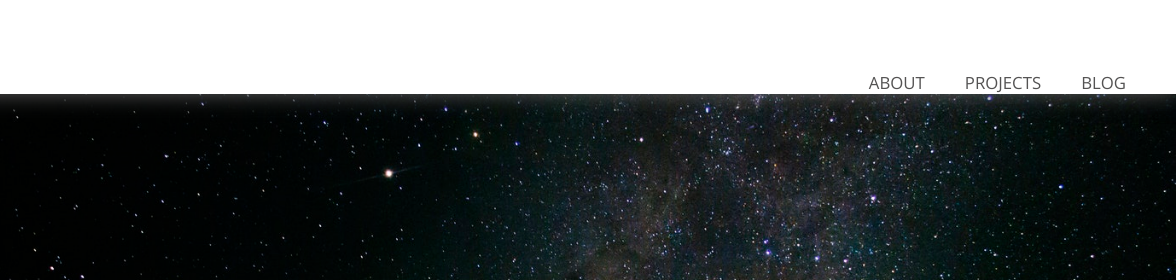
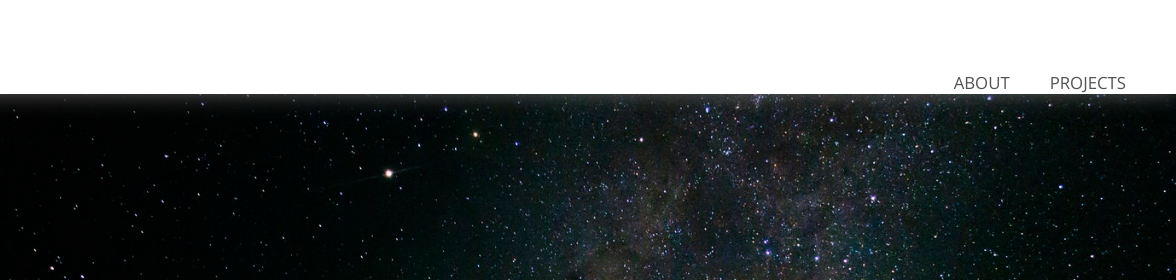
Before and after one commit to cmcorrales/sample-portfolio, a plain HTML site: page index.html in a window 1280 px wide. Shown: the top 280 px of the page, 104-1280 px from the left. Drawn offline with nearby package versions, Linux system fonts and the light colour scheme; a web font is replaced by a local one.

Commit message:
update navbar

```diff
--- a/index.html
+++ b/index.html
@@ -18,7 +18,6 @@
     <div class="inner">
       <img class="icon" src='images/favicon.ico'></img>
       <ul class="menu">
-        <li id="blog">BLOG</li>
         <li id="projects">PROJECTS</li>
         <li id="about">ABOUT</li>
       </ul>
```
